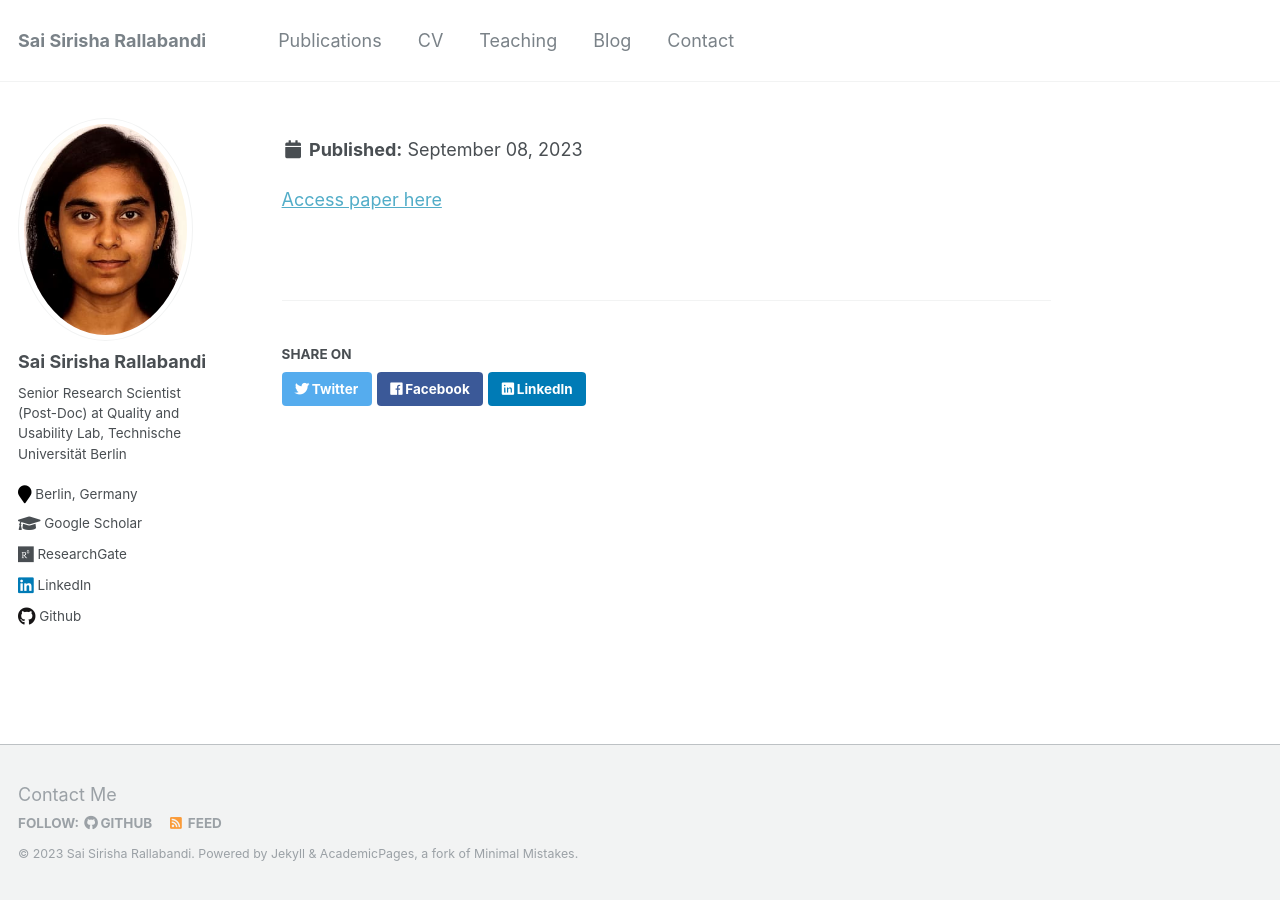
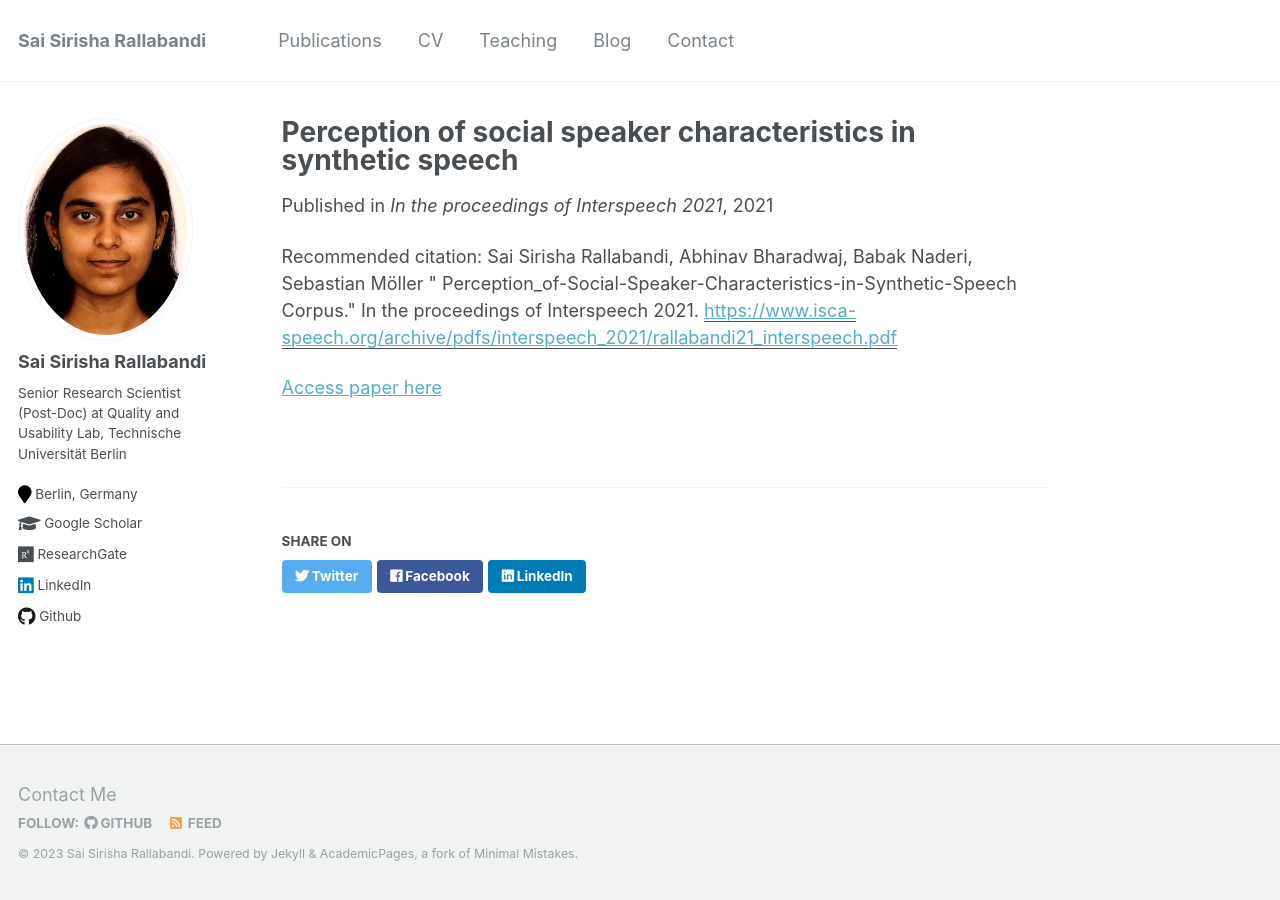
Before and after one commit to SaiSirishaR/saisirishar.github.io, a Jekyll site: the page built from _publications/2021-01-01-Perception_of-Social-Speaker-Characteristics-in-Synthetic-Speech.md, in a window 1280 px wide. Built offline with Jekyll 4.4.1, drawn with Linux system fonts in a browser that asks for light colours.

Commit message:
Update and rename 2021-01-01-Perception_of-Social-Speaker-Charcateristics-in-Synthetic-Speech.md to 2021-01-01-Perception_of-Social-Speaker-Characteristics-in-Synthetic-Speech.md

```diff
--- a/_publications/2021-01-01-Perception_of-Social-Speaker-Charcateristics-in-Synthetic-Speech.md
+++ b/_publications/2021-01-01-Perception_of-Social-Speaker-Characteristics-in-Synthetic-Speech.md
@@ -1,11 +1,11 @@
 ---
 title: "Perception of social speaker characteristics in synthetic speech"
 collection: publications
-permalink: /publication/2021-01-01-Perception_of-Social-Speaker-Charcateristics-in-Synthetic-Speech
+permalink: /publication/2021-01-01-Perception_of-Social-Speaker-Characteristics-in-Synthetic-Speech
 date: 2021-01-01
 venue: 'In the proceedings of Interspeech 2021'
 paperurl: 'https://www.isca-speech.org/archive/pdfs/interspeech_2021/rallabandi21_interspeech.pdf'
-citation: 'Sai Sirisha Rallabandi, Abhinav Bharadwaj, Babak Naderi, Sebastian Möller &quot;Perception_of-Social-Speaker-Charcateristics-in-Synthetic-Speech
-Corpus.&quot; In the proceedings of Interspeech 2021.
+citation: 'Sai Sirisha Rallabandi, Abhinav Bharadwaj, Babak Naderi, Sebastian Möller &quot; Perception_of-Social-Speaker-Characteristics-in-Synthetic-Speech
+Corpus.&quot; In the proceedings of Interspeech 2021.'
 ---
 [Access paper here](https://www.isca-speech.org/archive/pdfs/interspeech_2021/rallabandi21_interspeech.pdf){:target="_blank"}
```
